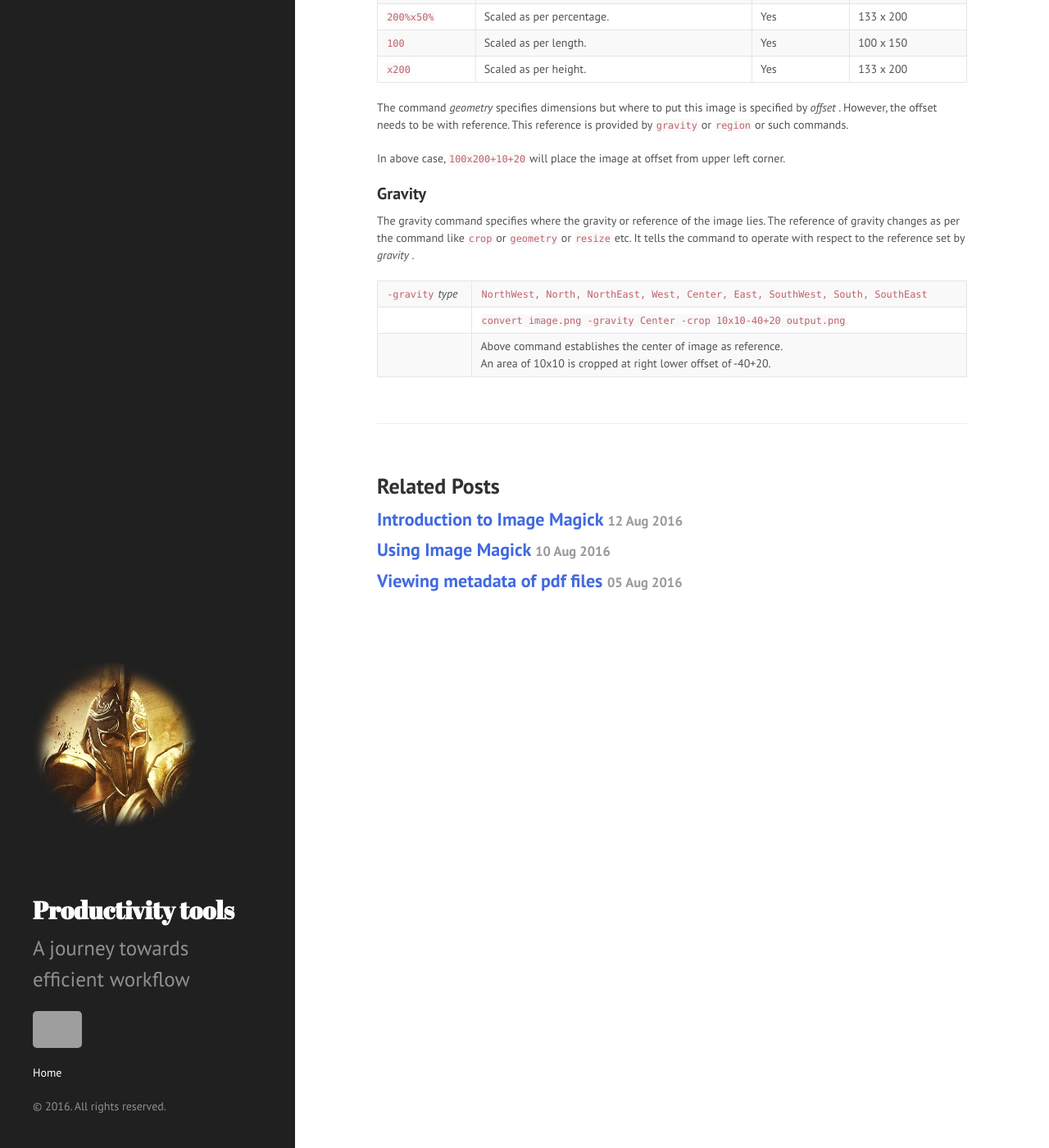
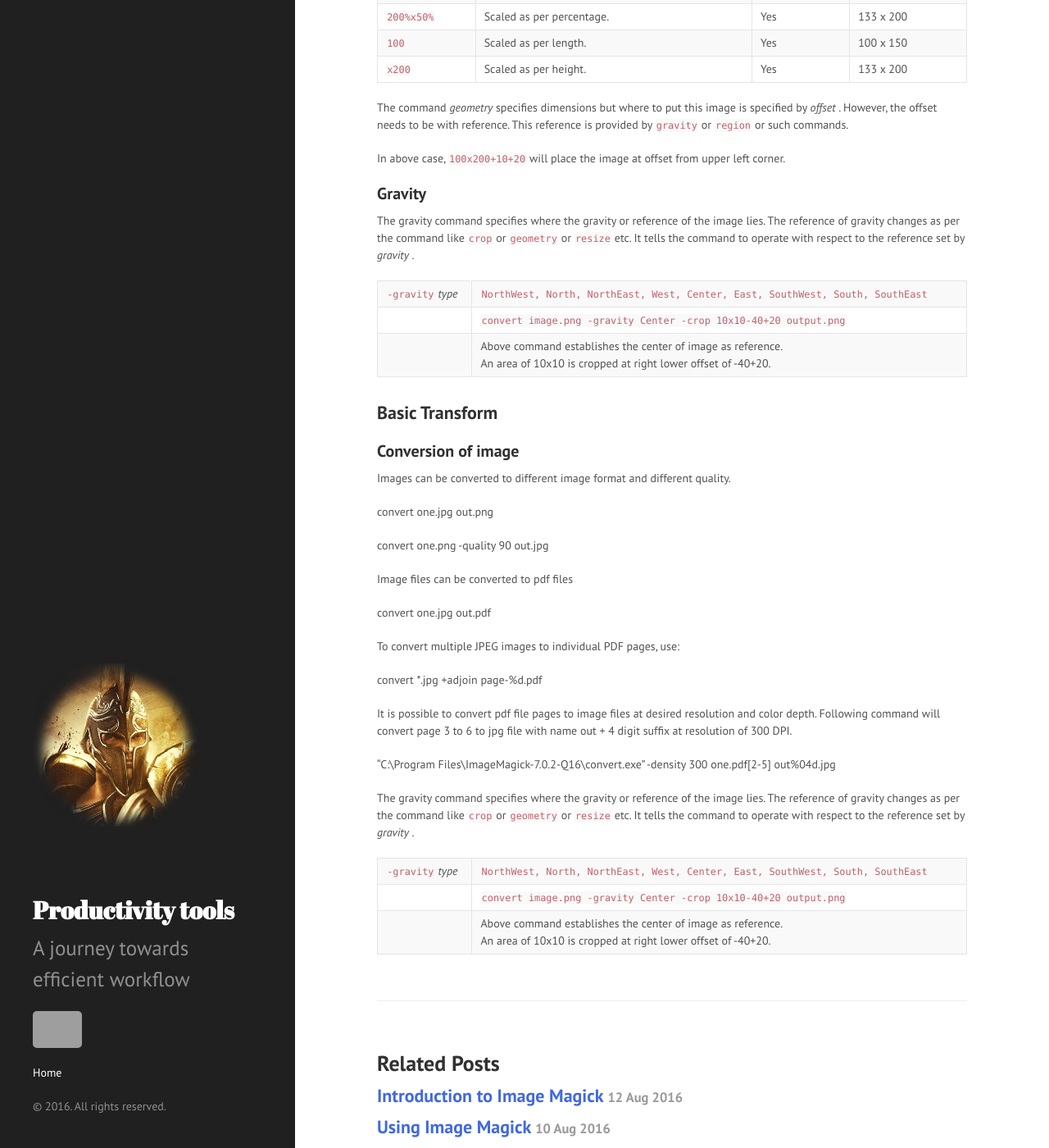
Before and after one commit to MaheshTK/MaheshTK.github.io, a Jekyll site: the page built from _posts/2016-08-13-main-commands-of-image-magick.markdown, in a window 1280 px wide and 1400 px high, scrolled down 610 px. Shown: the whole window at 82% size. Built offline with Jekyll 4.4.1, drawn with Linux system fonts in a browser that asks for light colours; some of the changed text lies outside the part shown; grey boxes are pictures that could not be loaded.

Commit message:
Post update: Main Commands of Image Magick

```diff
--- a/_posts/2016-08-13-main-commands-of-image-magick.markdown
+++ b/_posts/2016-08-13-main-commands-of-image-magick.markdown
@@ -33,3 +33,35 @@ The gravity command specifies where the gravity or reference of the image lies.
 | `-gravity` _type_ | `NorthWest, North, NorthEast, West, Center, East, SouthWest, South, SouthEast` |
 | | `convert image.png -gravity Center -crop 10x10-40+20 output.png` |
 | | Above command establishes the center of image as reference. <br /> An area of 10x10 is cropped at right lower offset of -40+20. |
+
+### Basic Transform
+
+#### Conversion of image
+
+Images can be converted to different image format and different quality.
+
+convert one.jpg out.png
+
+convert one.png -quality 90 out.jpg
+
+Image files can be converted to pdf files
+
+convert one.jpg out.pdf
+
+To convert multiple JPEG images to individual PDF pages, use:
+
+convert *.jpg +adjoin page-%d.pdf
+
+It is possible to convert pdf file pages to image files at desired resolution and color depth. Following command will convert page 3 to 6 to jpg file with name out + 4 digit suffix at resolution of 300 DPI.
+
+"C:\Program Files\ImageMagick-7.0.2-Q16\convert.exe" -density 300 one.pdf[2-5] out%04d.jpg
+
+
+
+
+
+The gravity command specifies where the gravity or reference of the image lies. The reference of gravity changes as per the command like `crop` or `geometry` or `resize` etc. It tells the command to operate with respect to the reference set by _gravity_ .
+
+| `-gravity` _type_ | `NorthWest, North, NorthEast, West, Center, East, SouthWest, South, SouthEast` |
+| | `convert image.png -gravity Center -crop 10x10-40+20 output.png` |
+| | Above command establishes the center of image as reference. <br /> An area of 10x10 is cropped at right lower offset of -40+20. |
```
Also changed, not shown: other parts of _posts/2016-08-13-main-commands-of-image-magick.markdown (+1 -1 lines).
